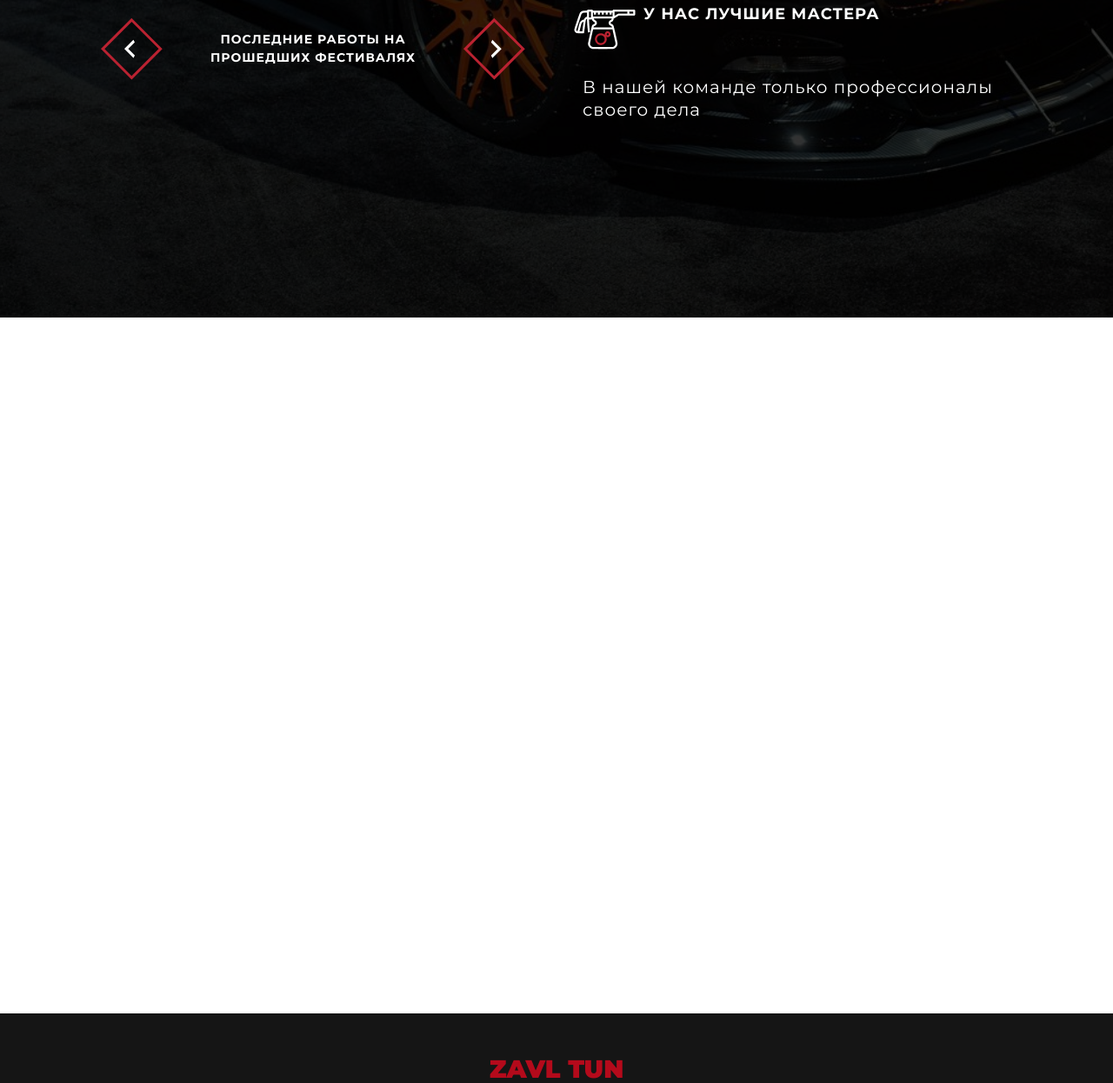
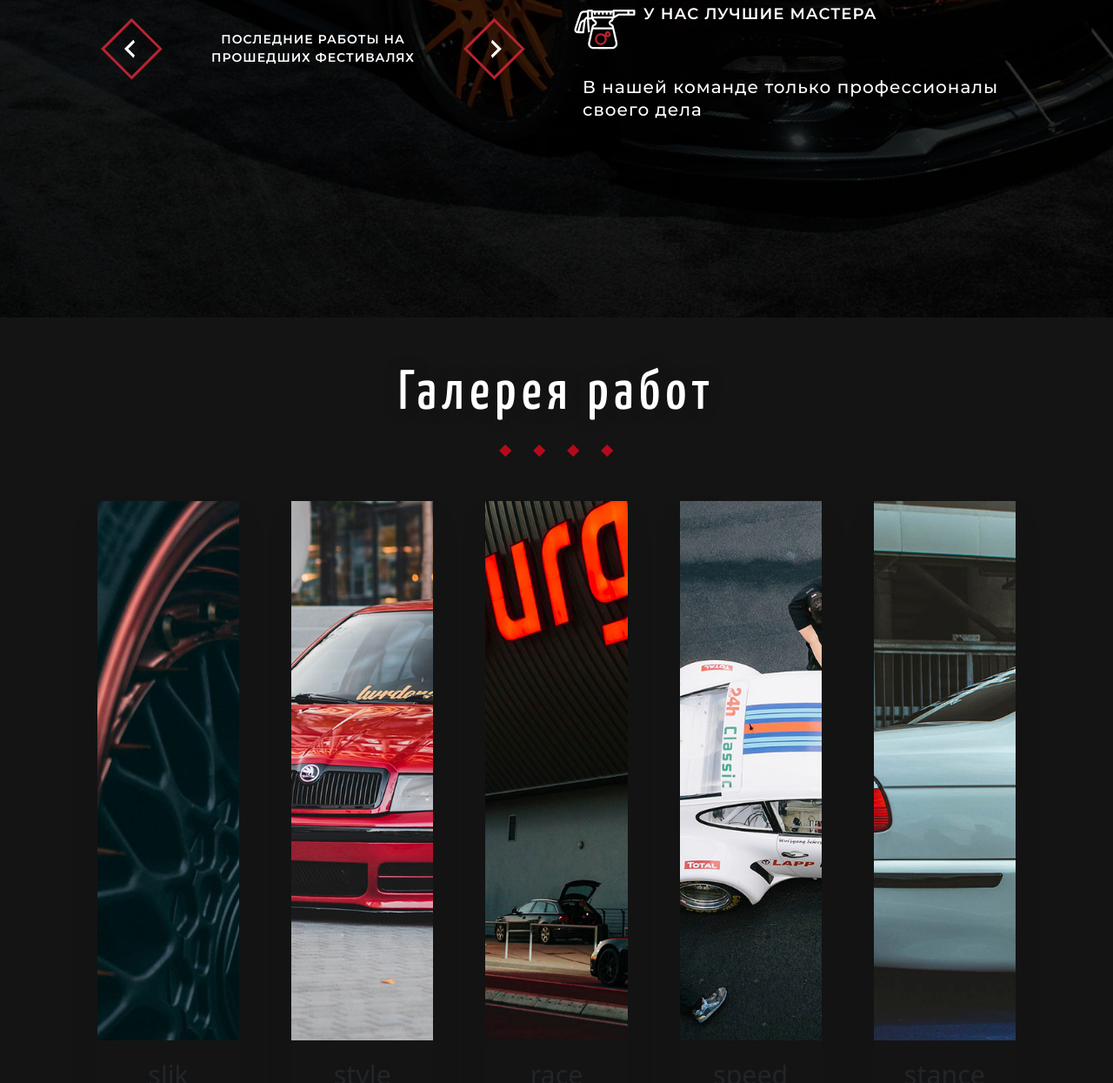
Before and after one commit to oficialzr/MySite, a Flask app: page / in a window 1280 px wide. Shown: the part 5255-6500 px from the top of the page at 87% size. Run offline with Flask 2, Linux system fonts and the light colour scheme; some web fonts are replaced.

Commit message:
pg6 and footer

```diff
--- a/static/css/styles.css
+++ b/static/css/styles.css
@@ -1,6 +1,7 @@
-@import url('https://fonts.googleapis.com/css2?family=Montserrat:wght@700;900&family=Raleway:wght@500&display=swap');
+@import url('https://fonts.googleapis.com/css2?family=Montserrat:ital,wght@0,100;0,200;0,300;0,400;0,500;0,600;0,700;0,800;0,900;1,100;1,200;1,300;1,400;1,500;1,600;1,700;1,800;1,900&display=swap');
 @import url('https://fonts.googleapis.com/css2?family=Yanone+Kaffeesatz:wght@500&display=swap');
 @import url('https://fonts.googleapis.com/css2?family=Poppins&display=swap');
+@import url('https://fonts.cdnfonts.com/css/butler');
 
 /* ANIMATIONS */
 
@@ -893,7 +894,6 @@ footer{
     background: #151515;
     height: auto;
     font-family: 'Montserrat', sans-serif;
-    padding-top: 40px;
     color: #fff;
 }
 .footer-content{
@@ -909,6 +909,7 @@ footer{
     font-weight: 900;
     text-transform: capitalize;
     line-height: 3rem;
+    margin-bottom: auto;
 }
 .footer-content p{
     max-width: 500px;
@@ -946,8 +947,8 @@ footer{
     display: flex;
     align-items: center;
     justify-content: center;
-    margin: 1rem 0 3rem 0;
-    padding: 0px;
+    padding: 10px;
+    margin-bottom: 0;
 }
 .socials li{
     margin: 0 10px;
@@ -967,10 +968,25 @@ footer{
 
 /* PAGE 6 */
 
+.page6 {
+    background: #141414;
+}
+.main-title6 {
+    font-size: 64px;
+    font-weight: 500;
+    color: #fff;
+    text-shadow: 0 0 15px #141414;
+    letter-spacing: .1em;
+    font-family: 'Yanone Kaffeesatz', sans-serif;
+    padding-top: 50px;
+}
+.center-content{
+    margin: 0;
+}
 .container {
     display: flex;
     width: 100%;
-    padding: 4% 2%;
+    padding: 20px;
     box-sizing: border-box;
     height: 100vh;
   }
@@ -979,8 +995,8 @@ footer{
       width: 100%;
       font-size: 64px;
       padding-bottom: 180px;
-      font-weight: 500;
-      color: white;
+      font-weight: 650;
+      color: #141414;
       letter-spacing: .1em;
       font-family: 'Montserrat', sans-serif;
   }
@@ -988,7 +1004,7 @@ footer{
     flex: 1;
     overflow: hidden;
     transition: .5s;
-    margin: 0 2%;
+    margin: 30px;
     box-shadow: 0 20px 30px rgba(0,0,0,.1);
     line-height: 0;
   }
@@ -1011,7 +1027,3 @@ footer{
     width: 100%;
     height: 100%;
   }
-
-  .test {
-
-  }
--- a/templates/index.html
+++ b/templates/index.html
@@ -274,30 +274,44 @@
             </div>
         </div>
     </section>
+
+
     <!-- page-6 -->
-            <div class="page-6">
+
+    <div class="page6">
+        <div class="center-content">
+            <h1 class="main-title6">Галерея работ</h1>
+        </div>
+        <div class="center-content">
+            <img class="ruby ruby-4" src="../static/images/Rectangle.png">
+            <img class="ruby ruby-4" src="../static/images/Rectangle.png">
+            <img class="ruby ruby-4" src="../static/images/Rectangle.png">
+            <img class="ruby ruby-4" src="../static/images/Rectangle.png">
+        </div>
         <div class="container">
-                        <h2 class="zagol">Галерея работ</h2>
             <div class="box">
-                      <img src="static/images/car-main3.jpg">
-                      <span>Выставки</span>
+                <img src="/static/images/car-main1.jpg">
+                    <span>slik</span>
             </div>
             <div class="box">
-                      <img src="static/images/car-main4.jpg">
+                <img src="/static/images/car-main2.jpg">
+                    <span>style</span>
             </div>
             <div class="box">
-                      <img src="static/images/car-main1.jpg">
+                <img src="/static/images/car-main3.jpg">
+                    <span>race</span>
             </div>
             <div class="box">
-                      <img src="static/images/car-main2.jpg">
+                <img src="/static/images/car-main4.jpg">
+                    <span>speed</span>
             </div>
             <div class="box">
-                        <img src="static/images/car-main5.jpg">
-                      </div>
+                <img src="/static/images/car-main5.jpg">
+                    <span>stance</span>
             </div>
         </div>
 
-        </section>
+    </div>
 
     <!-- VLADS CONTENT -->
 
```
Lines whose indentation alone changed are shown as unchanged.
